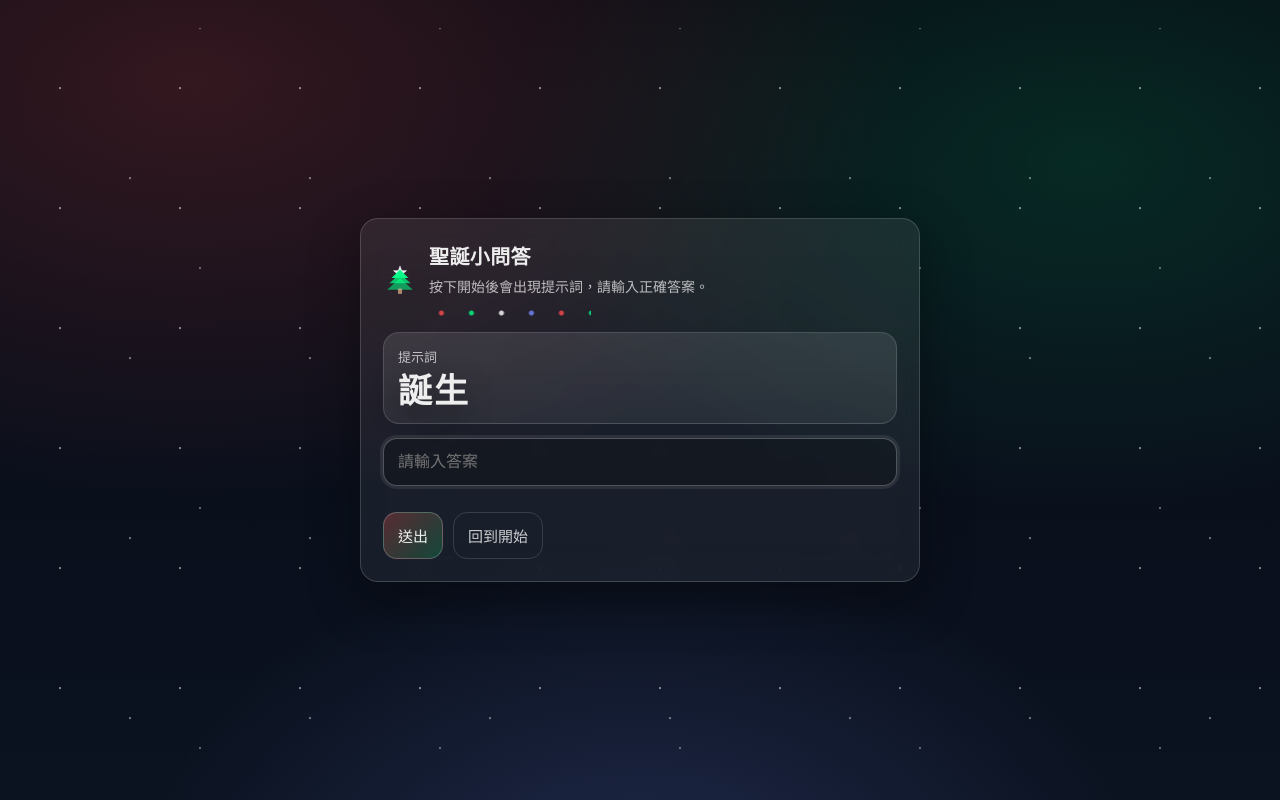
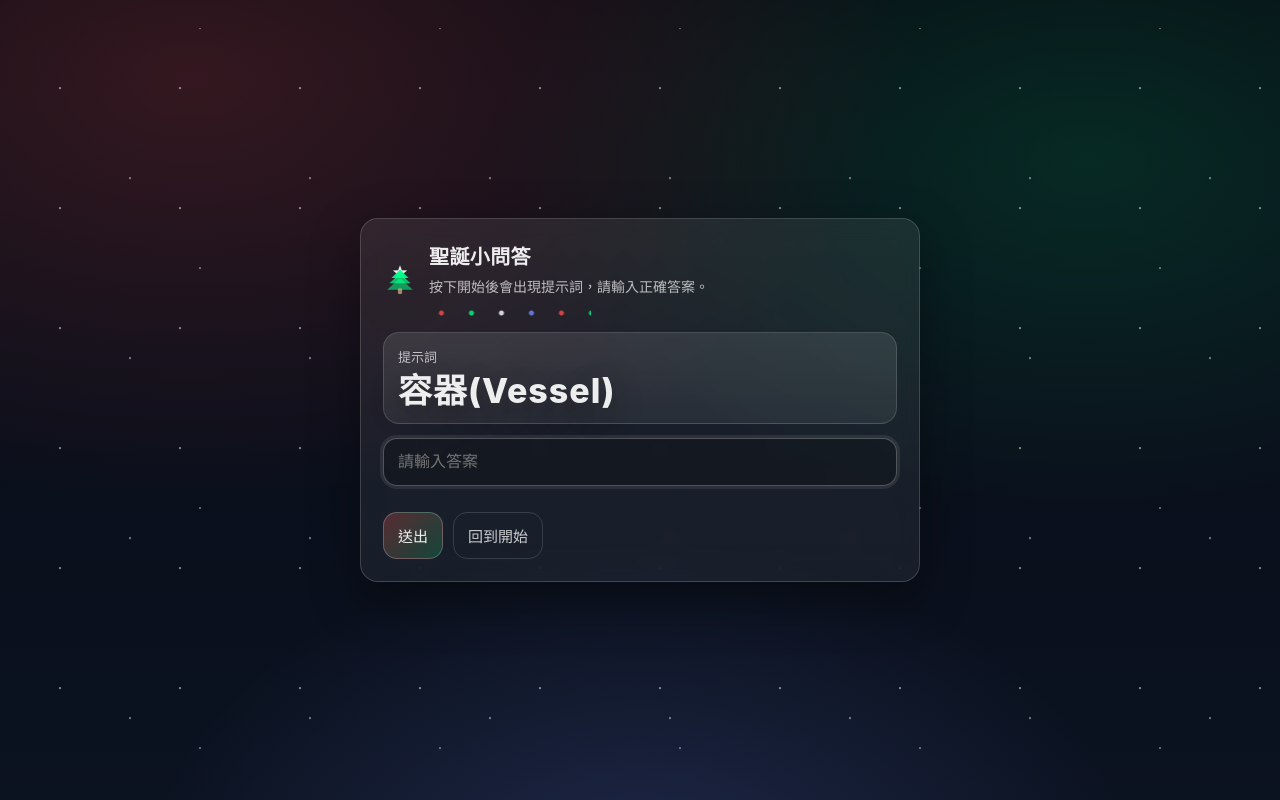
Before and after one commit to justinlove0987/jesus-quiz, a plain HTML site: page index.html in a window 1280 px wide. Both pictures are taken after a click on the button "開始". Drawn offline with Linux system fonts and the light colour scheme.

Commit message:
Update index.html

```diff
--- a/index.html
+++ b/index.html
@@ -13,10 +13,8 @@
       --muted: rgba(255,255,255,.70);
       --line: rgba(255,255,255,.16);
 
-      /* 成功語意：保留綠，但不要整片綠 */
       --goodStrong: #00FF87;
       --goodLine: rgba(0,255,135,.45);
-      --goodBg: rgba(0,255,135,.12);
 
       --bad: #ff6b6b;
 
@@ -84,6 +82,7 @@
       margin-bottom: 14px;
     }
 
+    /* 標題旁只保留樹，不要外框 */
     .treeIcon{
       width: 34px;
       height: 34px;
@@ -141,7 +140,7 @@
       color: rgba(255,255,255,.78);
     }
 
-    /* 答對頁按鈕：改成更繽紛的節慶感 */
+    /* 答對頁按鈕：繽紛節慶感 */
     button.primaryFestive{
       background: linear-gradient(135deg,
         rgba(255,77,77,.36),
@@ -179,7 +178,7 @@
     .hintWord{
       font-size: 34px;
       font-weight: 800;
-      letter-spacing: 2px;
+      letter-spacing: 1px;
       line-height: 1.1;
       text-shadow: 0 10px 30px rgba(0,0,0,.35);
     }
@@ -222,7 +221,7 @@
       color: rgba(255,255,255,.88);
     }
 
-    /* 答對頁：改成繽紛聖誕節氛圍，不再整片綠 */
+    /* 答對頁：繽紛聖誕節氛圍 */
     .successHero{
       margin-top: 14px;
       padding: 18px;
@@ -240,8 +239,6 @@
         0 18px 46px rgba(0,0,0,.30),
         0 0 0 1px rgba(255,255,255,.06);
     }
-
-    /* 星點與彩燈質感：低調、但更有節慶設計感 */
     .successHero::before{
       content:"";
       position:absolute;
@@ -275,14 +272,13 @@
       line-height: 1.7;
     }
 
-    /* 成功提示條：保留綠色語意，但更精緻，不會霸佔整體 */
+    /* 成功提示條：綠色語意，但低調精緻 */
     .successBadge{
       margin-top: 12px;
       padding: 10px 12px;
       border-radius: 14px;
       border: 1px solid rgba(0,255,135,.38);
-      background:
-        linear-gradient(180deg, rgba(0,255,135,.14), rgba(0,255,135,.08));
+      background: linear-gradient(180deg, rgba(0,255,135,.14), rgba(0,255,135,.08));
       color: rgba(255,255,255,.90);
       font-size: 13px;
       line-height: 1.6;
@@ -295,7 +291,6 @@
       font-weight: 900;
     }
 
-    /* 成功頁提示詞盒：加一點節慶色 */
     .hintBox.successHint{
       border-color: rgba(255,255,255,.16);
       background:
@@ -411,8 +406,17 @@
   </main>
 
   <script>
-    const HINTS = ["容器", "耶穌", "誕生"];
-    const ANSWER = "馬槽";
+    // 提示詞：顯示中文並註記英文
+    const HINTS = [
+      { zh: "容器", en: "Vessel" },
+      { zh: "耶穌", en: "Jesus" },
+      { zh: "誕生", en: "Birth" }
+    ];
+
+    // 答案：中文或英文皆可
+    const ANSWER_ZH = "馬槽";
+    const ANSWER_EN = "manger";
+
     const STORAGE_KEY = "christmas_quiz_hint_v1";
 
     const screenStart = document.getElementById("screen-start");
@@ -437,19 +441,28 @@
       which.classList.add("active");
     }
 
-    function getOrCreateHint(){
-      let saved = localStorage.getItem(STORAGE_KEY);
-      if (saved && HINTS.includes(saved)) return saved;
+    function getOrCreateHintZh(){
+      const saved = localStorage.getItem(STORAGE_KEY);
 
-      const picked = HINTS[Math.floor(Math.random() * HINTS.length)];
+      // 相容舊版：如果存的是「容器 / 耶穌 / 誕生」，直接沿用
+      if (saved && HINTS.some(h => h.zh === saved)) return saved;
+
+      const picked = HINTS[Math.floor(Math.random() * HINTS.length)].zh;
       localStorage.setItem(STORAGE_KEY, picked);
       return picked;
     }
 
+    function formatHint(zh){
+      const item = HINTS.find(h => h.zh === zh);
+      if (!item) return "—";
+      return `${item.zh}(${item.en})`;
+    }
+
     function renderHint(){
-      const h = localStorage.getItem(STORAGE_KEY) || "—";
-      hintWord.textContent = h;
-      hintWordSuccess.textContent = h;
+      const zh = localStorage.getItem(STORAGE_KEY) || "—";
+      const text = zh === "—" ? "—" : formatHint(zh);
+      hintWord.textContent = text;
+      hintWordSuccess.textContent = text;
     }
 
     function resetUIForQuiz(){
@@ -457,8 +470,25 @@
       input.value = "";
     }
 
+    function isCorrectAnswer(raw){
+      const v = (raw || "").trim();
+      if (!v) return false;
+
+      // 英文判斷：不分大小寫，允許 a/an/the + manger
+      if (/[a-zA-Z]/.test(v)) {
+        let s = v.toLowerCase().trim().replace(/\s+/g, " ");
+        s = s.replace(/^[\.\,\!\?\s]+/, "").replace(/[\.\,\!\?\s]+$/, "");
+        s = s.replace(/^(a|an|the)\s+/, "");
+        return s === ANSWER_EN;
+      }
+
+      // 中文判斷：去空白
+      const zh = v.replace(/\s+/g, "");
+      return zh === ANSWER_ZH;
+    }
+
     btnStart.addEventListener("click", () => {
-      getOrCreateHint();
+      getOrCreateHintZh();
       renderHint();
       resetUIForQuiz();
       showScreen(screenQuiz);
@@ -470,14 +500,11 @@
     });
 
     function submitAnswer(){
-      const value = (input.value || "").trim();
-
-      if (value === ANSWER) {
+      if (isCorrectAnswer(input.value)) {
         renderHint();
         showScreen(screenSuccess);
         return;
       }
-
       msgWrong.style.display = "block";
       input.select();
     }
```
